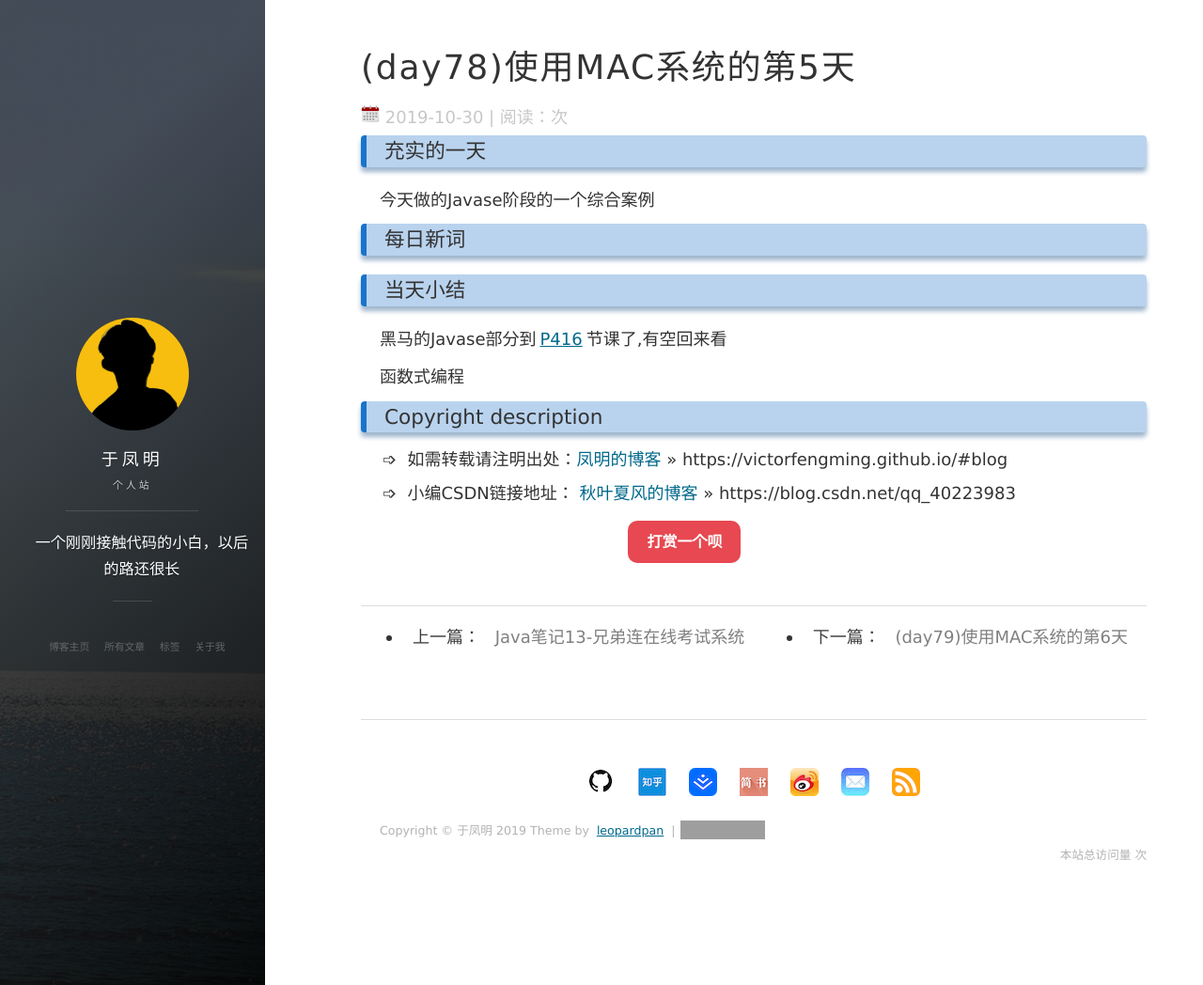
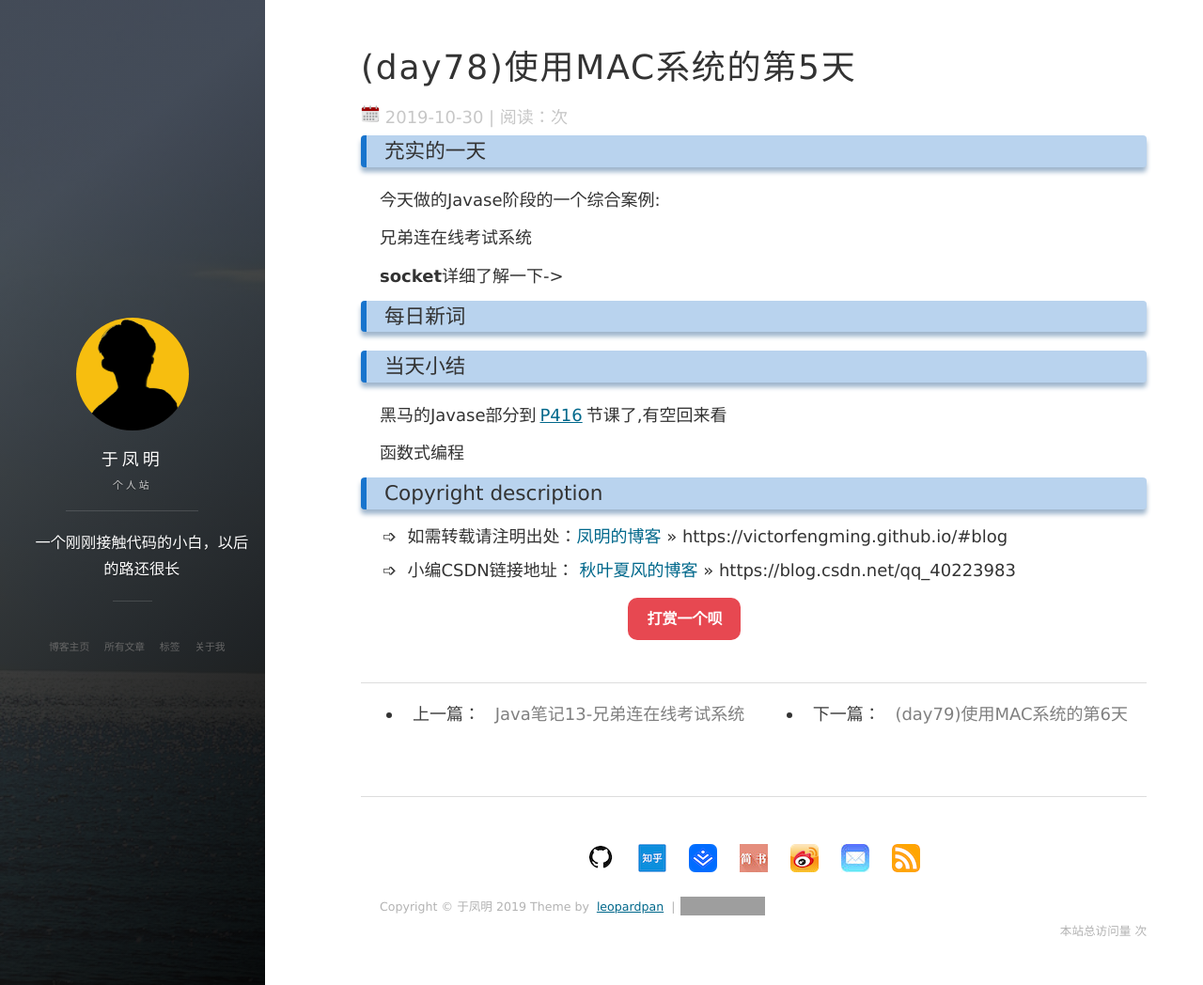
Before and after one commit to victorfengming/victorfengming.github.io.leopardpan, a Jekyll site: the page built from _posts/daily/2019-10-30-day78.md, in a window 1280 px wide and 1048 px high. Shown: the whole window at 94% size. Built offline with Jekyll 4.4.1, drawn with Linux system fonts in a browser that asks for light colours; nearby versions of some CDN libraries; comment, search, counter and statistics services are not loaded; grey boxes are pictures that could not be loaded.

Commit message:
socket就厉害了

```diff
--- a/_posts/daily/2019-10-30-day78.md
+++ b/_posts/daily/2019-10-30-day78.md
@@ -6,7 +6,12 @@ tags: XDH
 ---
 
 ### 充实的一天
-今天做的Javase阶段的一个综合案例
+今天做的Javase阶段的一个综合案例:
+
+兄弟连在线考试系统
+
+**socket**详细了解一下->
+
 ### 每日新词
 
 ### 当天小结
```
